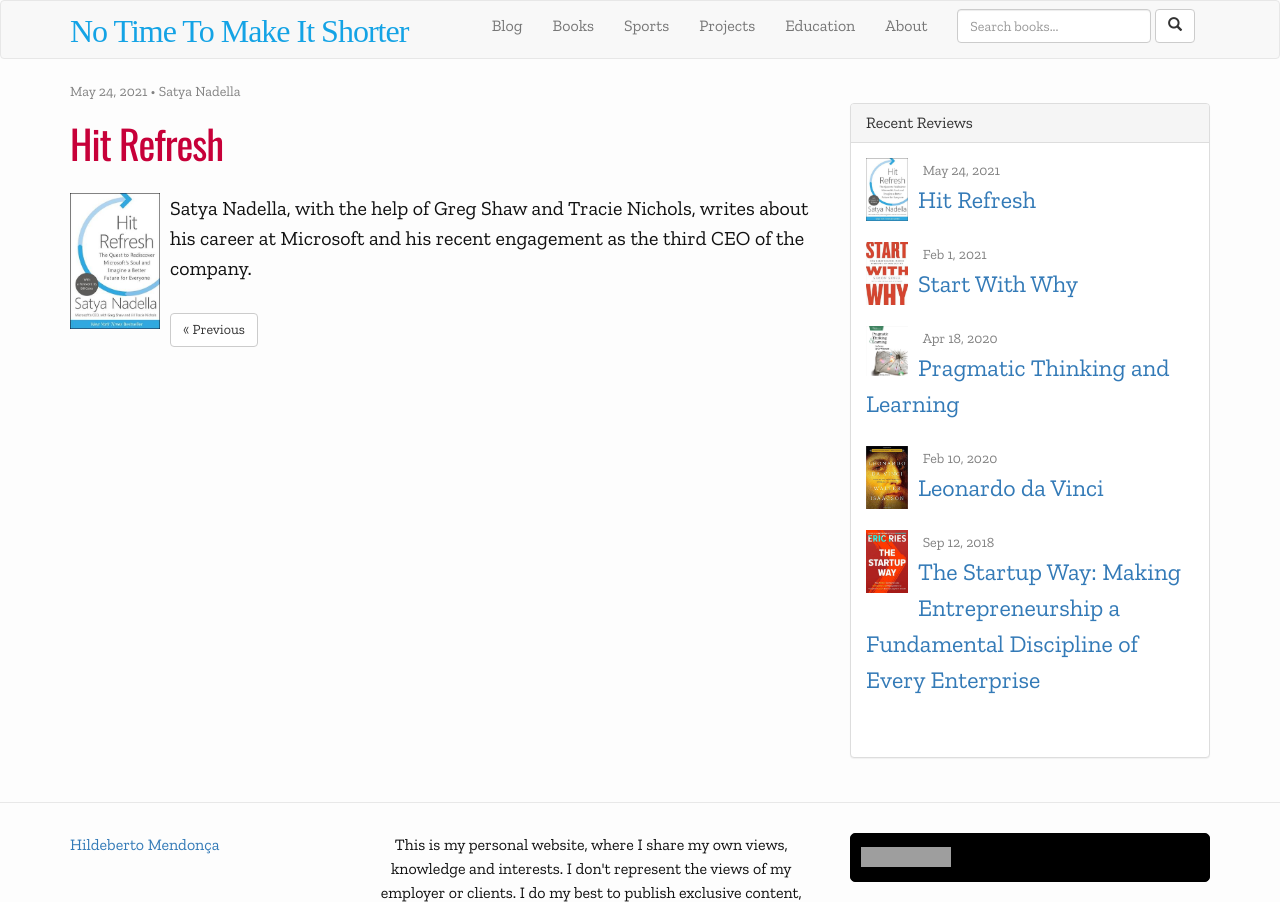
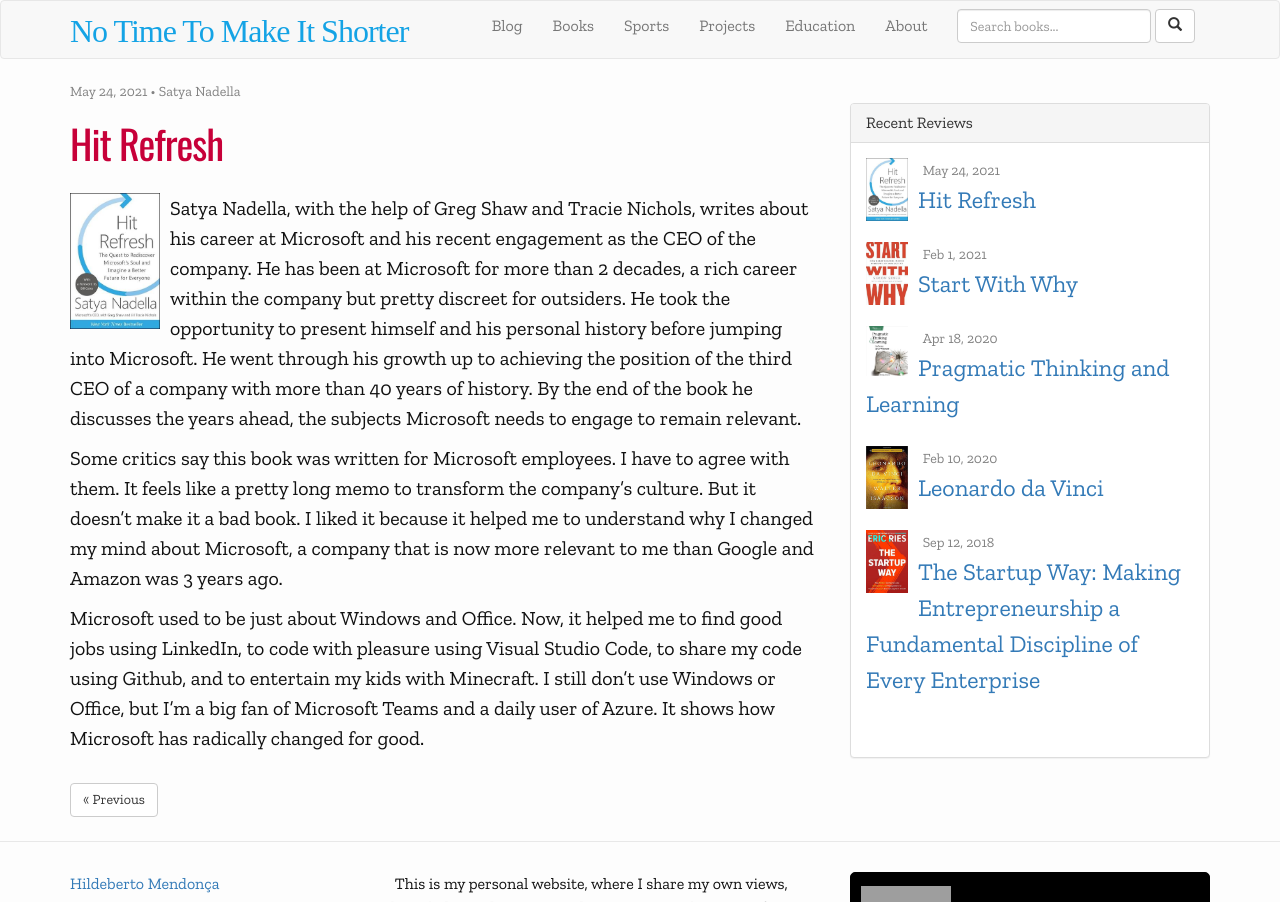
Before and after one commit to htmfilho/books, a Jekyll site: the page built from _posts/2021/2021-05-24-hit-refresh.md, in a window 1280 px wide, cut to the strip 0-902 px from the top of the page. Built offline with Jekyll 4.4.1, drawn with Linux system fonts in a browser that asks for light colours; nearby versions of some CDN libraries; some web fonts are replaced; comment, search, counter and statistics services are not loaded; grey boxes are pictures that could not be loaded.

Commit message:
Review of Hit Refresh

```diff
--- a/_posts/2021/2021-05-24-hit-refresh.md
+++ b/_posts/2021/2021-05-24-hit-refresh.md
@@ -2,11 +2,15 @@
 layout: post
 title: "Hit Refresh"
 author: Satya Nadella
-progress: 1
+progress: 100
 date: 2021-05-24 12:00:00 +0200
 categories: management vision mission strategy
 link: https://en.wikipedia.org/wiki/Hit_Refresh
 image: /books/images/posts/hit-refresh.jpg
 ---
 
-Satya Nadella, with the help of Greg Shaw and Tracie Nichols, writes about his career at Microsoft and his recent engagement as the third CEO of the company.
+Satya Nadella, with the help of Greg Shaw and Tracie Nichols, writes about his career at Microsoft and his recent engagement as the CEO of the company. He has been at Microsoft for more than 2 decades, a rich career within the company but pretty discreet for outsiders. He took the opportunity to present himself and his personal history before jumping into Microsoft. He went through his growth up to achieving the position of the third CEO of a company with more than 40 years of history. By the end of the book he discusses the years ahead, the subjects Microsoft needs to engage to remain relevant.
+
+Some critics say this book was written for Microsoft employees. I have to agree with them. It feels like a pretty long memo to transform the company's culture. But it doesn't make it a bad book. I liked it because it helped me to understand why I changed my mind about Microsoft, a company that is now more relevant to me than Google and Amazon was 3 years ago.
+
+Microsoft used to be just about Windows and Office. Now, it helped me to find good jobs using LinkedIn, to code with pleasure using Visual Studio Code, to share my code using Github, and to entertain my kids with Minecraft. I still don't use Windows or Office, but I'm a big fan of Microsoft Teams and a daily user of Azure. It shows how Microsoft has radically changed for good.
```
Also changed, not shown: _posts/2021/2021-02-01-start-with-why.md (+1 -1 lines).
